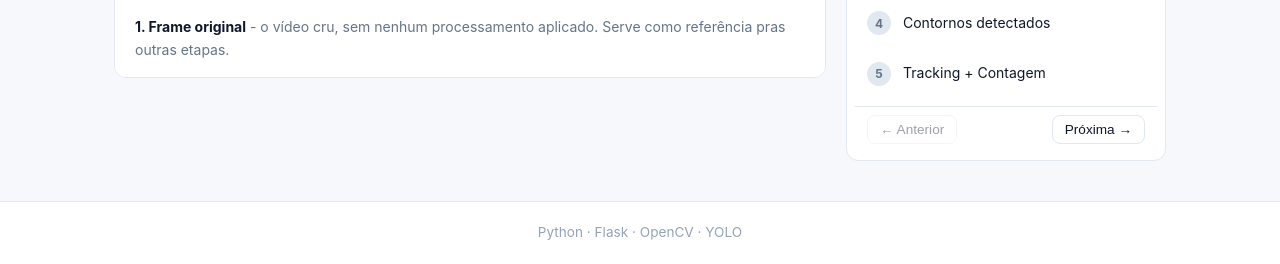
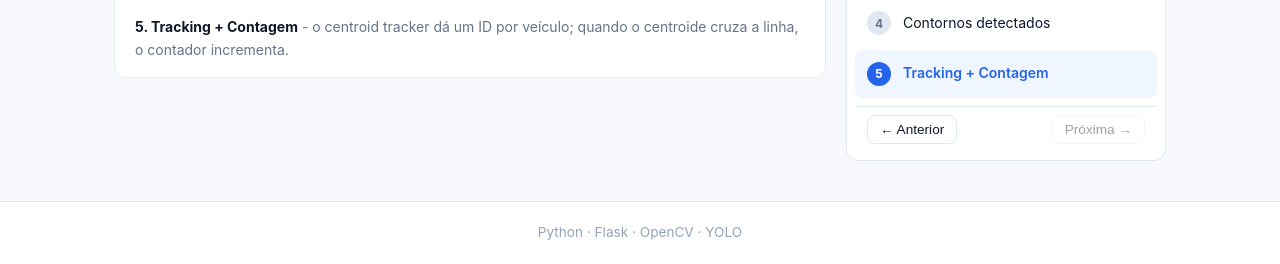
Before and after one commit to joaoarman/trabalho-deteccao-carros, a Flask app: template templates/processar_opencv.html in a window 1280 px wide. Shown: the part 579-843 px from the top of the page. Run offline with Flask 3, Linux system fonts and the light colour scheme; the template is opened without the code that fills it, so the values that code supplies are empty.

Commit message:
refactor: update default stage to 5 in application logic and UI

```diff
--- a/app.py
+++ b/app.py
@@ -100,7 +100,7 @@ def garantir_estado(video_id: str):
             estado_videos[video_id] = {
                 "caminho": None,
                 "roi": None,
-                "etapa": 1,
+                "etapa": 5,
                 "contadores": {},
                 "deteccoes": [],
             }
@@ -236,7 +236,7 @@ def api_definir_etapa(video_id):
     """Define qual etapa (1..5) o stream deve renderizar."""
     dados = request.get_json(silent=True) or {}
     try:
-        etapa = int(dados.get("etapa", 1))
+        etapa = int(dados.get("etapa", 5))
     except (TypeError, ValueError):
         return jsonify({"ok": False, "erro": "Etapa inválida."}), 400
     if etapa < 1 or etapa > 5:
@@ -388,7 +388,7 @@ def _gerar_stream(video_id, caminho_video, modo):
                 frame_display = _renderizar_yolo(frame, resultado, objetos, contador)
             else:
                 # OpenCV: mostra a etapa do pipeline que o usuário selecionou.
-                etapa = estado_videos[video_id].get("etapa", 1)
+                etapa = estado_videos[video_id].get("etapa", 5)
                 frame_display = _renderizar_etapa(
                     etapa, frame, resultado, objetos, contador
                 )
--- a/static/js/app.js
+++ b/static/js/app.js
@@ -262,7 +262,7 @@ function inicializarPipelineOpenCV() {
         }
     }
 
-    let etapaAtiva = 1;
+    let etapaAtiva = 5;
 
     function selecionarEtapa(numero) {
         if (numero < 1) numero = 1;
@@ -313,7 +313,7 @@ function inicializarPipelineOpenCV() {
         else if (e.key === "a" || e.key === "A") irParaSelecaoArea();
     });
 
-    selecionarEtapa(1);
+    selecionarEtapa(5);
 
     // ----- Polling do contador -----
     // setInterval chama a função a cada N ms. Aqui buscamos o contador
--- a/templates/processar_opencv.html
+++ b/templates/processar_opencv.html
@@ -40,9 +40,8 @@ Quando o usuário clica numa etapa, JS faz POST /api/etapa/<id>. No
                         src="{{ url_for('stream', video_id=video_id, modo='opencv') }}" alt="Vídeo sendo processado">
                 </div>
                 <div class="descricao-etapa">
-                    <strong id="descricao-etapa-titulo">1. Frame original</strong> -
-                    <span id="descricao-etapa-texto">o vídeo cru, sem nenhum processamento aplicado. Serve como
-                        referência pras outras etapas.</span>
+                    <strong id="descricao-etapa-titulo">5. Tracking + Contagem</strong> -
+                    <span id="descricao-etapa-texto">o centroid tracker dá um ID por veículo; quando o centroide cruza a linha, o contador incrementa.</span>
                 </div>
             </div>
 
@@ -69,7 +68,7 @@ Quando o usuário clica numa etapa, JS faz POST /api/etapa/<id>. No
                 <div class="lista-etapas">
                     <h3>Etapas do pipeline</h3>
 
-                    <div class="etapa-item ativa" data-etapa="1" data-titulo="Frame original"
+                    <div class="etapa-item" data-etapa="1" data-titulo="Frame original"
                         data-descricao="o vídeo cru, sem nenhum processamento aplicado. Serve como referência pras outras etapas.">
                         <span class="etapa-numero">1</span>
                         <span class="etapa-texto">Frame original</span>
@@ -93,7 +92,7 @@ Quando o usuário clica numa etapa, JS faz POST /api/etapa/<id>. No
                         <span class="etapa-texto">Contornos detectados</span>
                     </div>
 
-                    <div class="etapa-item" data-etapa="5" data-titulo="Tracking + Contagem"
+                    <div class="etapa-item ativa" data-etapa="5" data-titulo="Tracking + Contagem"
                         data-descricao="o centroid tracker dá um ID por veículo; quando o centroide cruza a linha, o contador incrementa.">
                         <span class="etapa-numero">5</span>
                         <span class="etapa-texto">Tracking + Contagem</span>
```
